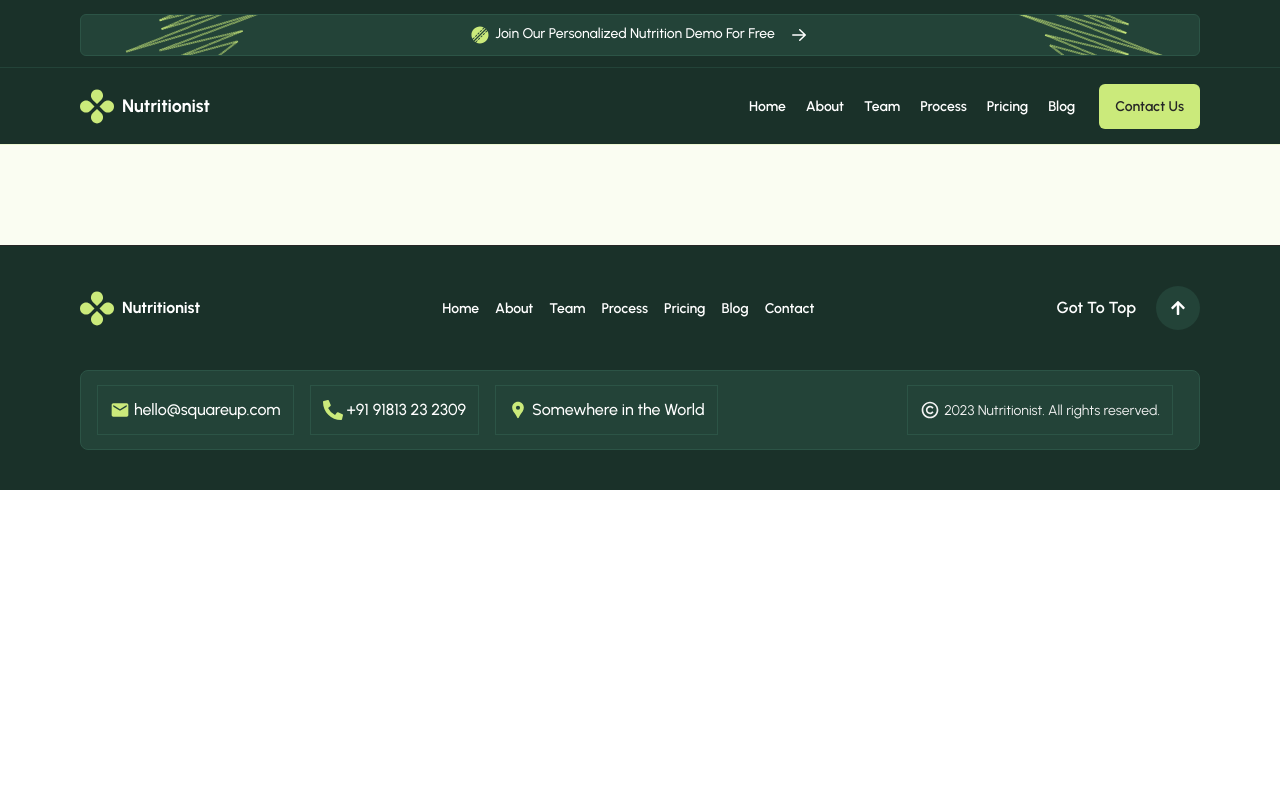
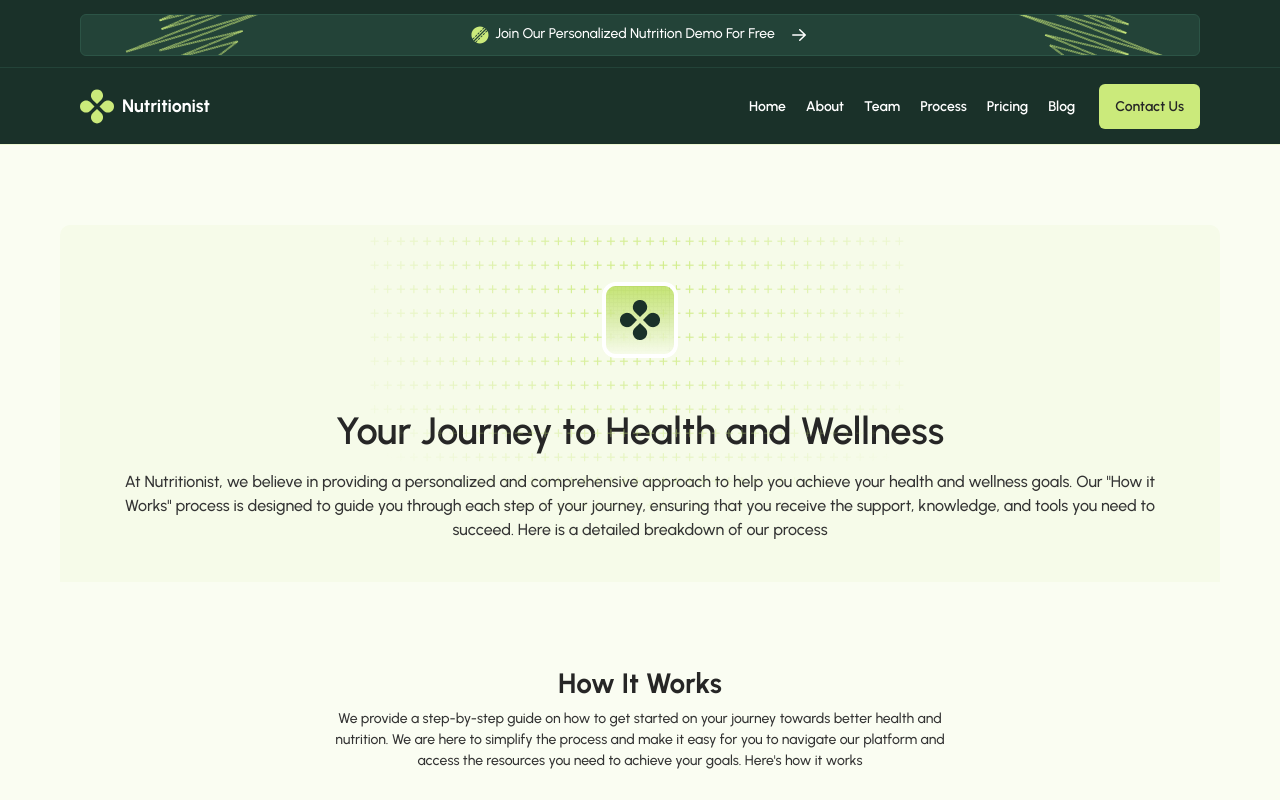
Before and after one commit to FojleTuhin/Nutritionist, a Next.js app: page /process in a window 1280 px wide. Shown: the top 800 px of the page. Built offline with nearby package versions, Linux system fonts and the light colour scheme.

Commit message:
add process page banner

```diff
--- a/src/app/process/page.js
+++ b/src/app/process/page.js
@@ -1,9 +1,14 @@
+import HowItWorks from '@/components/processPage/HowItWorks';
+import TeamExpert from '@/components/teamPage/TeamExpert';
 import React from 'react';
 
 const page = () => {
     return (
-        <div>
+        <div className='px-4 tablet:px-10 medium:px-[60px]  laptop:px-20 pt-20 '>
+            <TeamExpert heading='Your Journey to Health and Wellness' subHeading='At Nutritionist, we believe in providing a personalized and comprehensive approach to help you achieve your health and wellness goals. Our "How it Works" process is designed to guide you through each step of your journey, ensuring that you receive the support, knowledge, and tools you need to succeed. Here is a detailed breakdown of our process' />
 
+
+            <HowItWorks/>
         </div>
     );
 };
--- /dev/null
+++ b/src/components/processPage/HowItWorks.jsx
@@ -0,0 +1,17 @@
+import React from 'react';
+
+const HowItWorks = () => {
+    return (
+        <div className='mt-[50px] medium:mt-[80px] laptop:mt-[100px]'>
+            <div className='text-center medium:w-[55%] mx-auto'>
+                <p className='text-[#262626] text-[28px] font-bold'>How It Works</p>
+                <p className='text-[#333333] text-[14px] font-medium mt-1'>We provide a step-by-step guide on how to get started on your journey towards better health and nutrition. We are here to simplify the process and make it easy for you to navigate our platform and access the resources you need to achieve your goals. Here's how it works</p>
+            </div>
+            <div>
+
+            </div>
+        </div>
+    );
+};
+
+export default HowItWorks;
```
